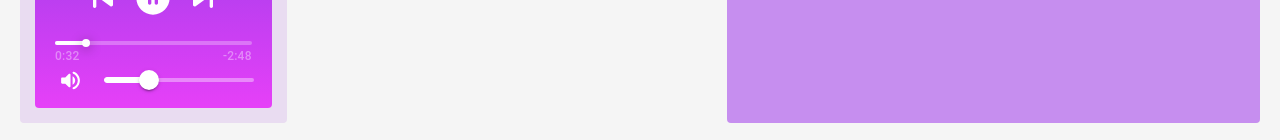
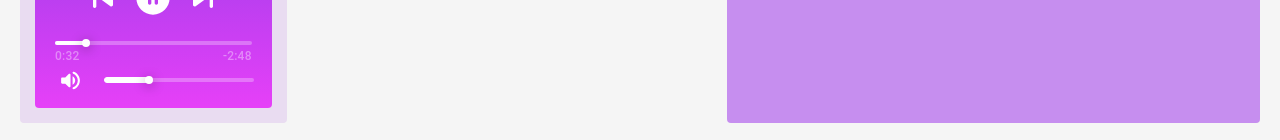
Before and after one commit to samanthamebius/EarBuddies, a React (Vite) app in the folder frontend/: page /studio in a window 1280 px wide. Shown: the part 657-797 px from the top of the page. Built offline with nearby package versions, Linux system fonts and the light colour scheme.

Commit message:
Fix inconsistent sliders

```diff
--- a/frontend/src/studio/NowPlaying.jsx
+++ b/frontend/src/studio/NowPlaying.jsx
@@ -13,6 +13,29 @@ import album_artwork from '../assets/now_playing/album_artwork_PLACEHOLDER.png'
 import artist_profile from '../assets/now_playing/artist_profile_PLACEHOLDER.png'
 import { styled, createTheme, ThemeProvider } from '@mui/material/styles';
 import Typography from '@mui/material/Typography';
+import { Icon } from "@mui/material";
+
+const StyledSlider = styled(Slider) ({
+  color: "#ffffff",
+  height: 4,
+  '& .MuiSlider-thumb': {
+    width: 8,
+    height: 8,
+    transition: '0.3s cubic-bezier(.47,1.64,.41,.8)',
+    '&:before': {
+      boxShadow: '0 2px 12px 0 rgba(0,0,0,0.4)',
+    },
+    '&:hover, &.Mui-focusVisible': {
+    },
+    '&.Mui-active': {
+      width: 20,
+      height: 20,
+    },
+  },
+  '& .MuiSlider-rail': {
+    opacity: 0.28,
+  },
+});
 
 export default function NowPlaying() {
   return (
@@ -96,7 +119,12 @@ export function VolumeSlider() {
               className={styles.controlBtn}
               onClick={() => setMute(!isMute)}/>
           }
-          <Slider disabled={isMute} className={styles.slider} aria-label="Volume" value={value} onChange={handleChange} sx={{color: '#ffffff'}}/>
+          <StyledSlider
+            disabled={isMute}
+            className={styles.slider}
+            aria-label="Volume"
+            value={value}
+            onChange={handleChange}/>
         </Stack>
      </Box>
     </div>
@@ -124,7 +152,7 @@ export function TimeSlider() {
 
   return (
     <div className={styles.time}>
-      <Slider
+      <StyledSlider
           aria-label="time-indicator"
           size="small"
           value={position}
@@ -132,29 +160,7 @@ export function TimeSlider() {
           step={1}
           max={duration}
           color="secondary"
-          onChange={(_, value) => setPosition(value)}
-          sx={{
-            color: "#ffffff",
-            height: 4,
-            '& .MuiSlider-thumb': {
-              width: 8,
-              height: 8,
-              transition: '0.3s cubic-bezier(.47,1.64,.41,.8)',
-              '&:before': {
-                boxShadow: '0 2px 12px 0 rgba(0,0,0,0.4)',
-              },
-              '&:hover, &.Mui-focusVisible': {
-              },
-              '&.Mui-active': {
-                width: 20,
-                height: 20,
-              },
-            },
-            '& .MuiSlider-rail': {
-              opacity: 0.28,
-            },
-          }}
-        />
+          onChange={(_, value) => setPosition(value)} />
         <Box
           sx={{
             display: 'flex',
```
